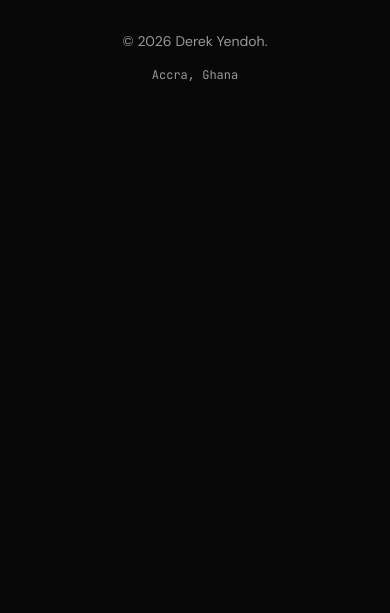
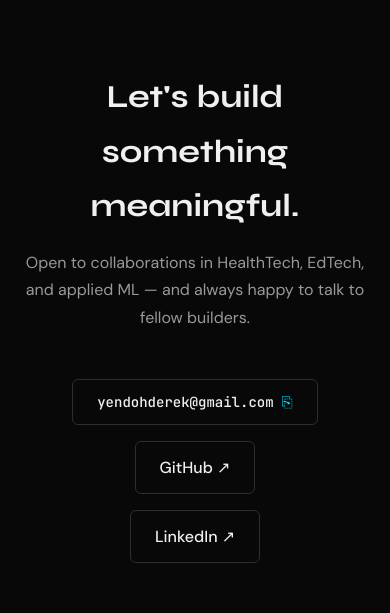
Before and after one commit to Yendoh-Derek/Yendoh-Derek.github.io, a Next.js app: page / in a window 390 px wide. Shown: the part 5741-6354 px from the top of the page. Before the commit the page ends 5856 px from the top, so only its background shows below. Built offline with nearby package versions, Linux system fonts and the light colour scheme.

Commit message:
Add contacts sectio to home page

```diff
--- /dev/null
+++ b/src/components/contact/Contact.tsx
@@ -0,0 +1,46 @@
+"use client";
+
+import { site } from "@/content/site";
+import { CopyButton } from "@/components/ui/CopyButton";
+import { Reveal } from "@/components/ui/Reveal";
+
+export function Contact() {
+  return (
+    <section id="contact" className="section-pad bg-base">
+      <div className="section-container text-center">
+        <Reveal>
+          <h2
+            className="font-display font-bold text-primary"
+            style={{ fontSize: "var(--text-display)" }}
+          >
+            Let&apos;s build something meaningful.
+          </h2>
+          <p className="mx-auto mt-4 max-w-lg text-secondary">
+            Open to collaborations in HealthTech, EdTech, and applied ML — and
+            always happy to talk to fellow builders.
+          </p>
+
+          <div className="mt-12 flex flex-col items-center justify-center gap-4 sm:flex-row sm:flex-wrap">
+            <CopyButton text={site.email} label={site.email} />
+            <a
+              href={site.github}
+              target="_blank"
+              rel="noopener noreferrer"
+              className="btn-secondary min-w-[44px]"
+            >
+              GitHub ↗
+            </a>
+            <a
+              href={site.linkedin}
+              target="_blank"
+              rel="noopener noreferrer"
+              className="btn-secondary min-w-[44px]"
+            >
+              LinkedIn ↗
+            </a>
+          </div>
+        </Reveal>
+      </div>
+    </section>
+  );
+}
```
